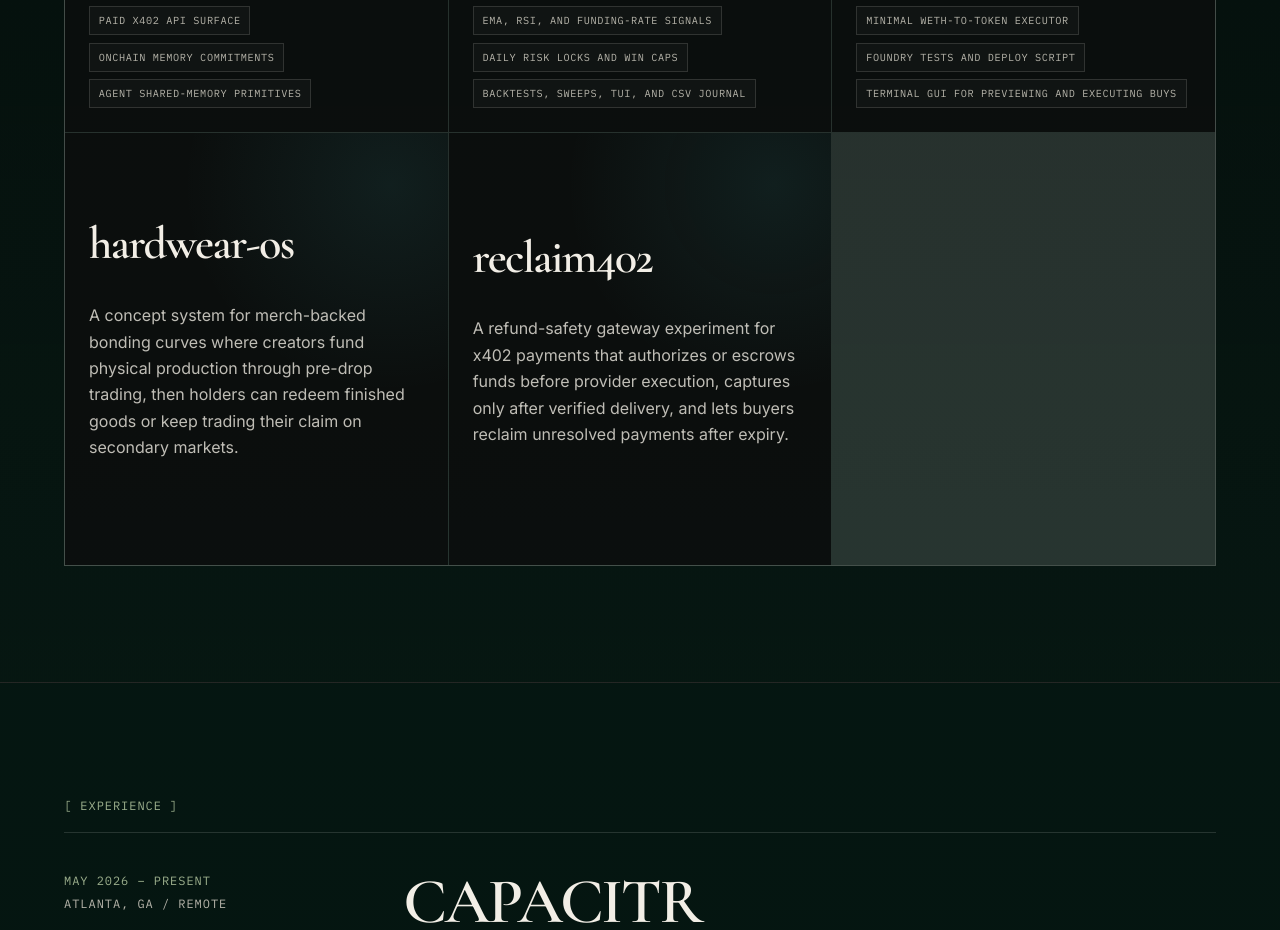
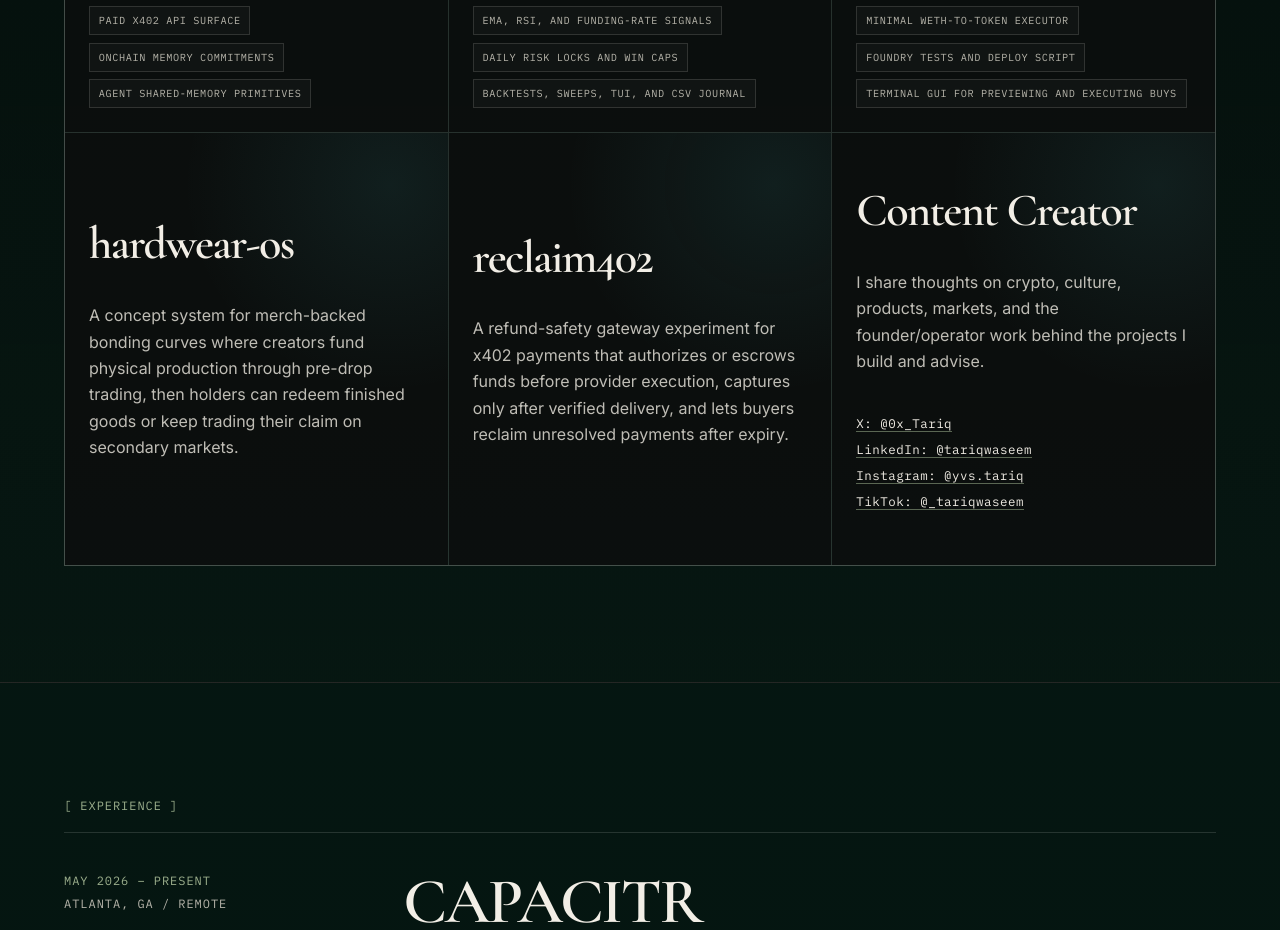
Before and after one commit to Syrexle/tariq-website, a React (Vite) app: page / in a window 1280 px wide. Shown: the part 3800-4730 px from the top of the page. Built offline with nearby package versions, Linux system fonts and the light colour scheme.

Commit message:
feat: add content creator social card

```diff
--- a/src/main.tsx
+++ b/src/main.tsx
@@ -148,6 +148,19 @@ const devProjects = [
     description: 'A refund-safety gateway experiment for x402 payments that authorizes or escrows funds before provider execution, captures only after verified delivery, and lets buyers reclaim unresolved payments after expiry.',
     highlights: [],
   },
+  {
+    title: 'Content Creator',
+    folder: '',
+    type: '',
+    description: 'I share thoughts on crypto, culture, products, markets, and the founder/operator work behind the projects I build and advise.',
+    highlights: [],
+    socialLinks: [
+      { label: 'X: @0x_Tariq', href: 'https://x.com/0x_Tariq' },
+      { label: 'LinkedIn: @tariqwaseem', href: 'https://www.linkedin.com/in/tariqwaseem' },
+      { label: 'Instagram: @yvs.tariq', href: 'https://www.instagram.com/yvs.tariq' },
+      { label: 'TikTok: @_tariqwaseem', href: 'https://www.tiktok.com/@_tariqwaseem' },
+    ],
+  },
 ]
 const resumeHref = `${import.meta.env.BASE_URL}Tariq_Waseem_Resume.pdf`
 
@@ -269,6 +282,13 @@ function App() {
                     {project.highlights.map((item) => <span key={item}>{item}</span>)}
                   </div>
                 )}
+                {'socialLinks' in project && project.socialLinks && (
+                  <div className="social-link-list">
+                    {project.socialLinks.map((link) => (
+                      <a key={link.href} href={link.href} target="_blank" rel="noreferrer">{link.label}</a>
+                    ))}
+                  </div>
+                )}
               </article>
             ))}
           </div>
--- a/src/styles.css
+++ b/src/styles.css
@@ -233,6 +233,9 @@ h3 { font-size: clamp(2rem, 3vw, 3.35rem); letter-spacing: -0.035em; }
 .dev-project-card p { color: rgba(242,238,230,.78); line-height: 1.65; }
 .mini-pill-list { display: flex; flex-wrap: wrap; gap: .45rem; margin-top: 1.2rem; }
 .mini-pill-list span { border: 1px solid var(--line); padding: .45rem .55rem; color: var(--muted); background: rgba(255,255,255,.025); font-family: 'IBM Plex Mono', monospace; text-transform: uppercase; letter-spacing: .06em; font-size: .64rem; }
+.social-link-list { display: grid; gap: .55rem; margin-top: .2rem; }
+.social-link-list a { width: fit-content; border-bottom: 1px solid rgba(156,175,141,.55); color: var(--cream); font-family: 'IBM Plex Mono', monospace; font-size: .78rem; letter-spacing: .04em; text-decoration: none; }
+.social-link-list a:hover { color: var(--cyan); border-color: var(--cyan); }
 
 .timeline-section { background: rgba(7, 31, 24, 0.42); }
 .timeline { display: grid; border-top: 1px solid var(--line); }
```
